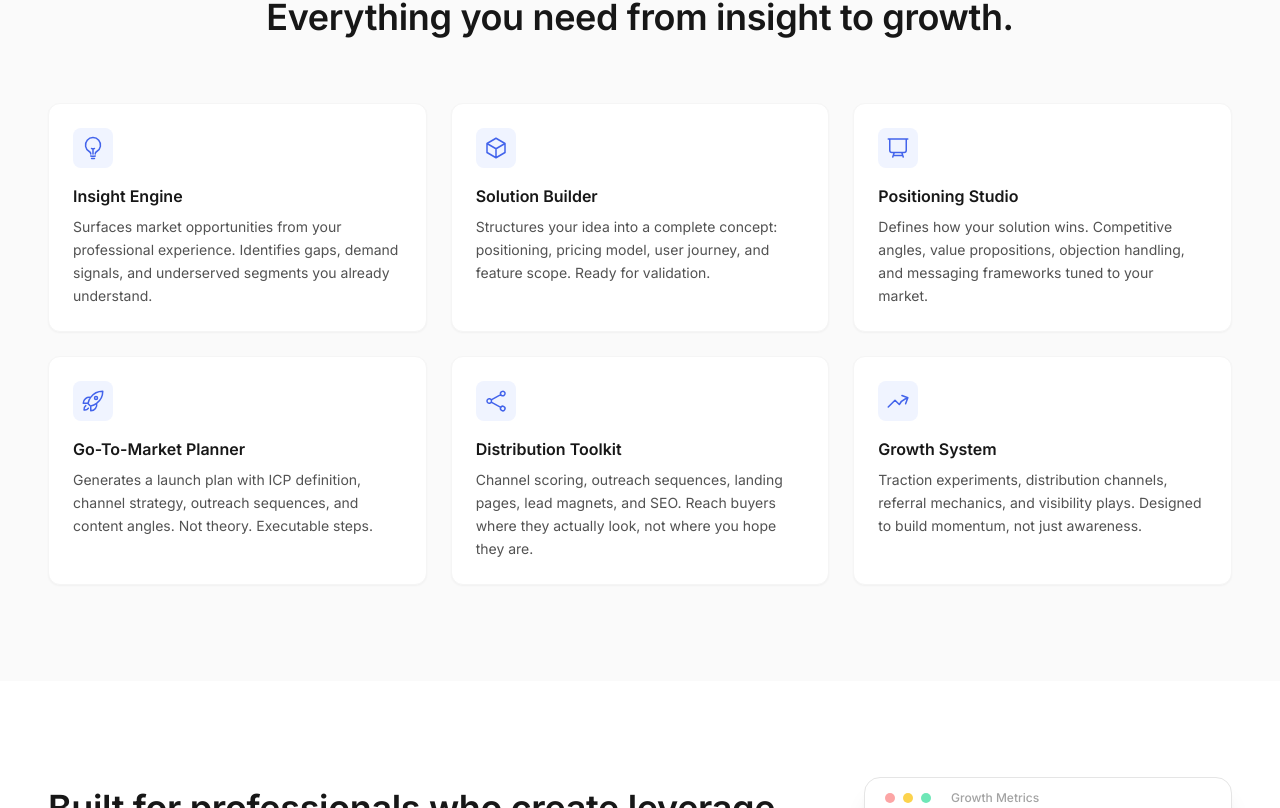
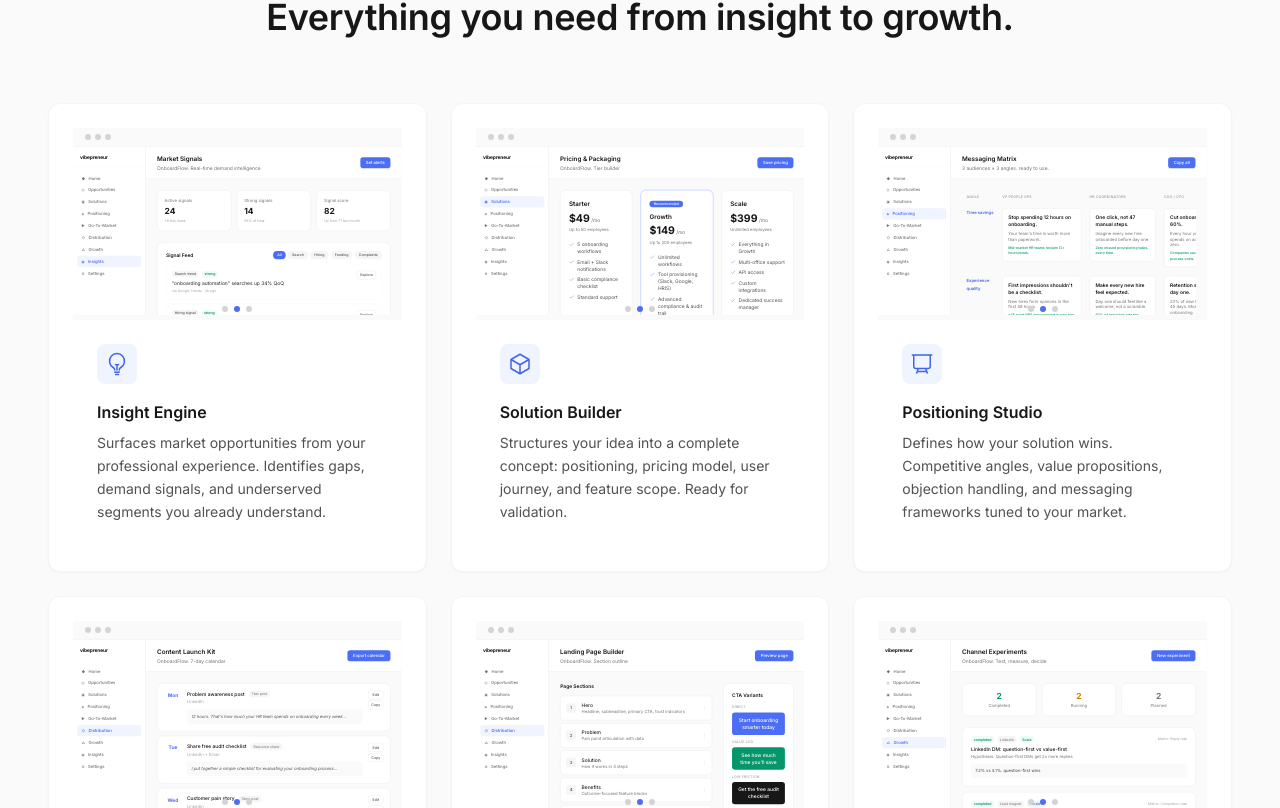
Before and after one commit to SMEAutomate/vibepreneur, a Next.js app: page / in a window 1280 px wide. Shown: the part 3972-4780 px from the top of the page. Built offline with nearby package versions, Linux system fonts and the light colour scheme.

Commit message:
Add auto-cycling screen preview slideshow to homepage feature cards
Each of the 6 module cards now shows a mini mock UI that crossfades
between 3 representative screens every 4s, with dot indicators and
hover-pause. Viewport-aware to avoid unnecessary rendering offscreen.

```diff
--- a/components/marketing/modules.tsx
+++ b/components/marketing/modules.tsx
@@ -6,6 +6,16 @@ import { Section } from "@/components/ui/section";
 import { Card } from "@/components/ui/card";
 import { siteCopy } from "@/content/copy";
 import { features } from "@/content/features";
+import { ScreenSlideshow } from "@/components/marketing/screen-slideshow";
+
+const SLIDESHOW_SCREENS: string[][] = [
+  ["OpportunityFinder", "MarketSignals", "CompetitorRadar"],
+  ["SolutionBuilder", "PricingPackaging", "UserJourneyMap"],
+  ["PositioningCanvas", "MessagingMatrix", "ValuePropWorkshop"],
+  ["GoToMarketPlan", "ContentLaunchKit", "OutreachStudio"],
+  ["DistributionChannels", "LandingPageBuilder", "SEOKeywordPlanner"],
+  ["GrowthDashboard", "ChannelExperiments", "ReferralProgram"],
+];
 
 const icons = [
   <svg
@@ -114,7 +124,9 @@ export function Modules() {
               transition={{ delay: i * 0.08 }}
             >
               <Link href={href} className="block h-full">
-                <Card hover className="h-full">
+                <Card hover className="h-full overflow-hidden p-0">
+                  <ScreenSlideshow screenNames={SLIDESHOW_SCREENS[i]} />
+                  <div className="p-6">
                     <div className="mb-4 flex h-10 w-10 items-center justify-center rounded-lg bg-brand-50 text-brand-700">
                       {icons[i]}
                     </div>
@@ -124,6 +136,7 @@ export function Modules() {
                     <p className="mt-2 text-sm leading-relaxed text-neutral-600">
                       {item.description}
                     </p>
+                  </div>
                 </Card>
               </Link>
             </motion.div>
--- /dev/null
+++ b/components/marketing/screen-slideshow.tsx
@@ -0,0 +1,74 @@
+"use client";
+
+import { useState, useEffect, useCallback, useRef } from "react";
+import { AnimatePresence, motion, useInView } from "framer-motion";
+import { MockScreenRenderer } from "@/components/demo/MockScreenRenderer";
+
+interface ScreenSlideshowProps {
+  screenNames: string[];
+}
+
+const CYCLE_MS = 4000;
+
+export function ScreenSlideshow({ screenNames }: ScreenSlideshowProps) {
+  const [index, setIndex] = useState(0);
+  const [paused, setPaused] = useState(false);
+  const containerRef = useRef<HTMLDivElement>(null);
+  const inView = useInView(containerRef, { once: false, amount: 0.3 });
+
+  const advance = useCallback(() => {
+    setIndex((prev) => (prev + 1) % screenNames.length);
+  }, [screenNames.length]);
+
+  useEffect(() => {
+    if (paused || !inView) return;
+    const id = setInterval(advance, CYCLE_MS);
+    return () => clearInterval(id);
+  }, [paused, inView, advance]);
+
+  return (
+    <div
+      ref={containerRef}
+      className="relative h-44 overflow-hidden bg-neutral-50 sm:h-48"
+      onMouseEnter={() => setPaused(true)}
+      onMouseLeave={() => setPaused(false)}
+    >
+      <div className="flex items-center gap-1 border-b border-neutral-100 px-3 py-1.5">
+        <span className="h-1.5 w-1.5 rounded-full bg-neutral-300" />
+        <span className="h-1.5 w-1.5 rounded-full bg-neutral-300" />
+        <span className="h-1.5 w-1.5 rounded-full bg-neutral-300" />
+      </div>
+
+      <div className="relative h-[calc(100%-24px)] overflow-hidden">
+        <AnimatePresence mode="wait">
+          <motion.div
+            key={screenNames[index]}
+            initial={{ opacity: 0 }}
+            animate={{ opacity: 1 }}
+            exit={{ opacity: 0 }}
+            transition={{ duration: 0.3 }}
+            className="absolute inset-0 origin-top-left"
+            style={{
+              transform: "scale(0.35)",
+              width: `${100 / 0.35}%`,
+              height: `${100 / 0.35}%`,
+            }}
+          >
+            <MockScreenRenderer componentName={screenNames[index]} />
+          </motion.div>
+        </AnimatePresence>
+      </div>
+
+      <div className="absolute bottom-2 left-1/2 flex -translate-x-1/2 gap-1.5">
+        {screenNames.map((_, i) => (
+          <span
+            key={i}
+            className={`h-1.5 w-1.5 rounded-full transition-colors ${
+              i === index ? "bg-brand-600" : "bg-neutral-300"
+            }`}
+          />
+        ))}
+      </div>
+    </div>
+  );
+}
```
Lines whose indentation alone changed are shown as unchanged.
